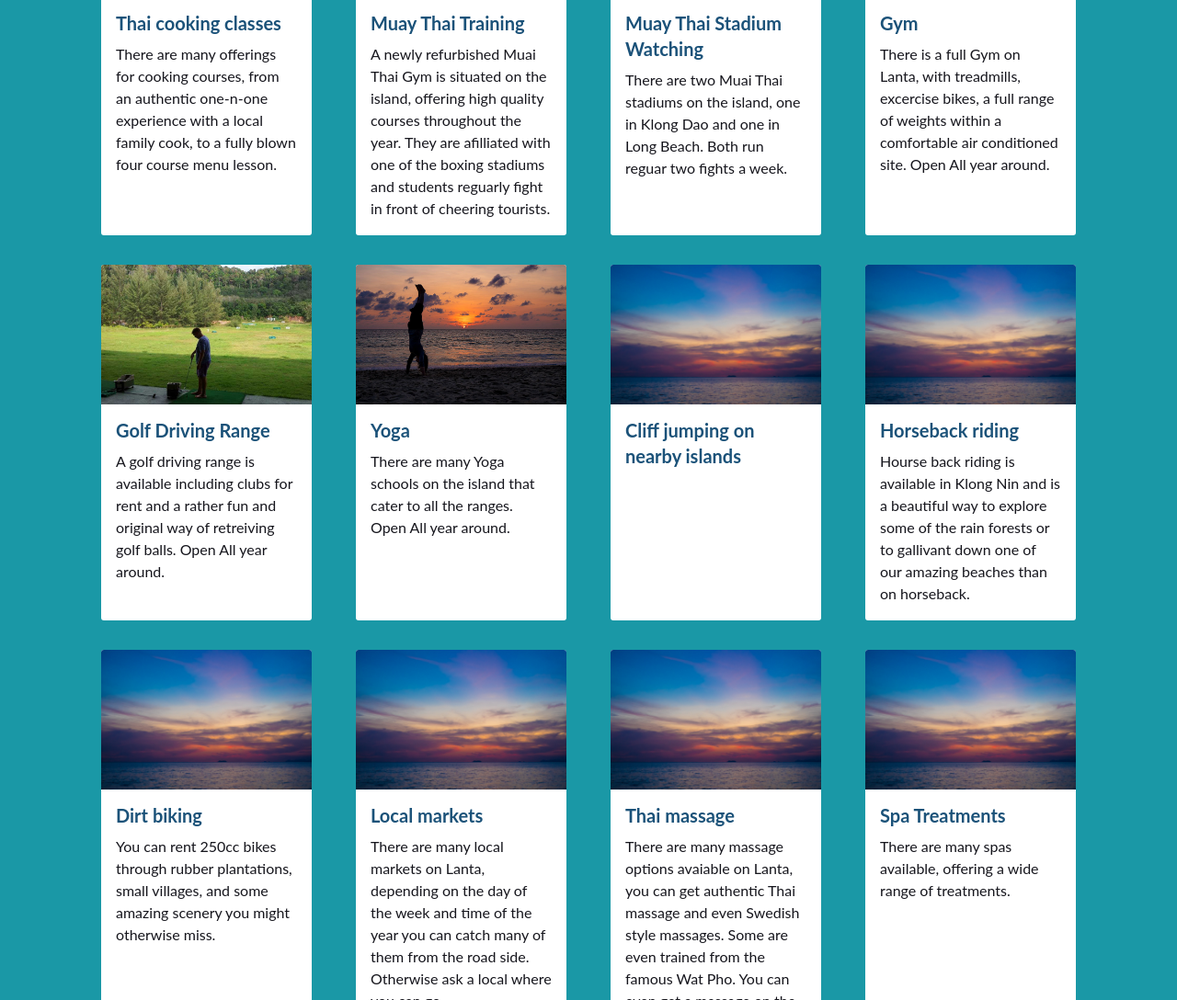
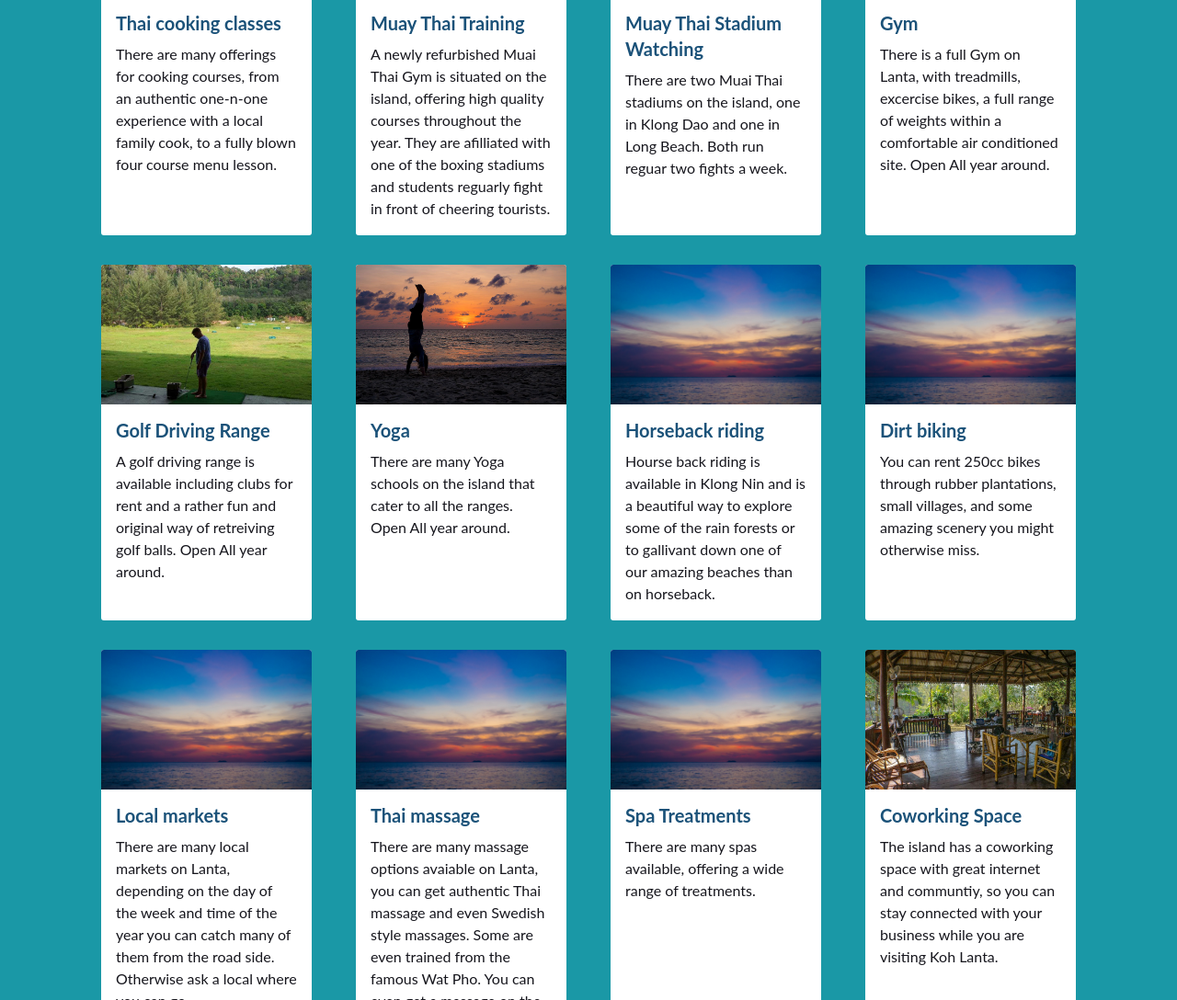
Before and after one commit to DanielGenser/lanta-info, a website: page index.html in a window 1280 px wide. Shown: the part 3991-5079 px from the top of the page at 92% size. Drawn offline with nearby package versions, Linux system fonts and the light colour scheme.

Commit message:
no message

```diff
--- a/index.html
+++ b/index.html
@@ -259,13 +259,6 @@
                     <div class="activity category-sports">
                         <div class="activity-inner">
                             <img src="images/intro-bg.jpg" alt="" />
-                            <h2>Cliff jumping on nearby islands </h2>
-                            <p></p>
-                        </div>
-                    </div>
-                    <div class="activity category-sports">
-                        <div class="activity-inner">
-                            <img src="images/intro-bg.jpg" alt="" />
                             <h2>Horseback riding</h2>
                             <p>Hourse back riding is available in Klong Nin and is a beautiful way to explore some of the rain forests or to gallivant down one of our amazing beaches than on horseback. </p>
                         </div>
```
